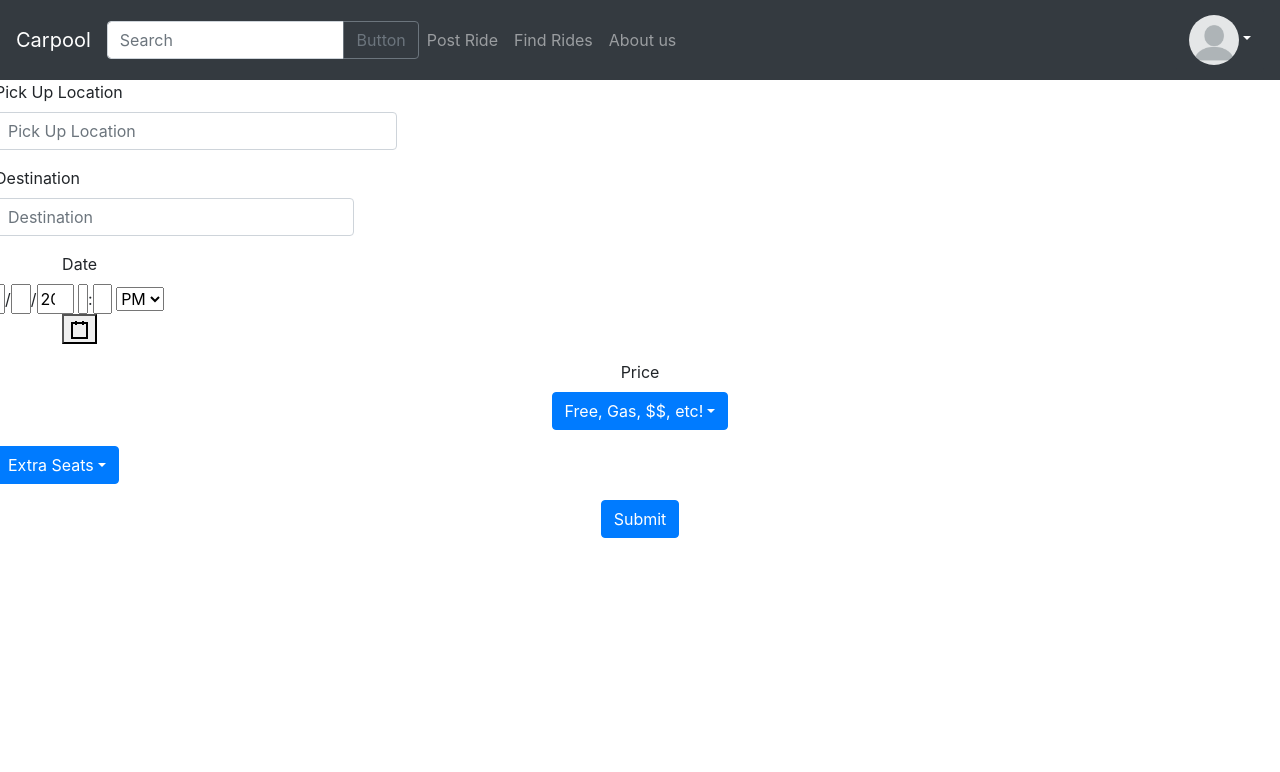
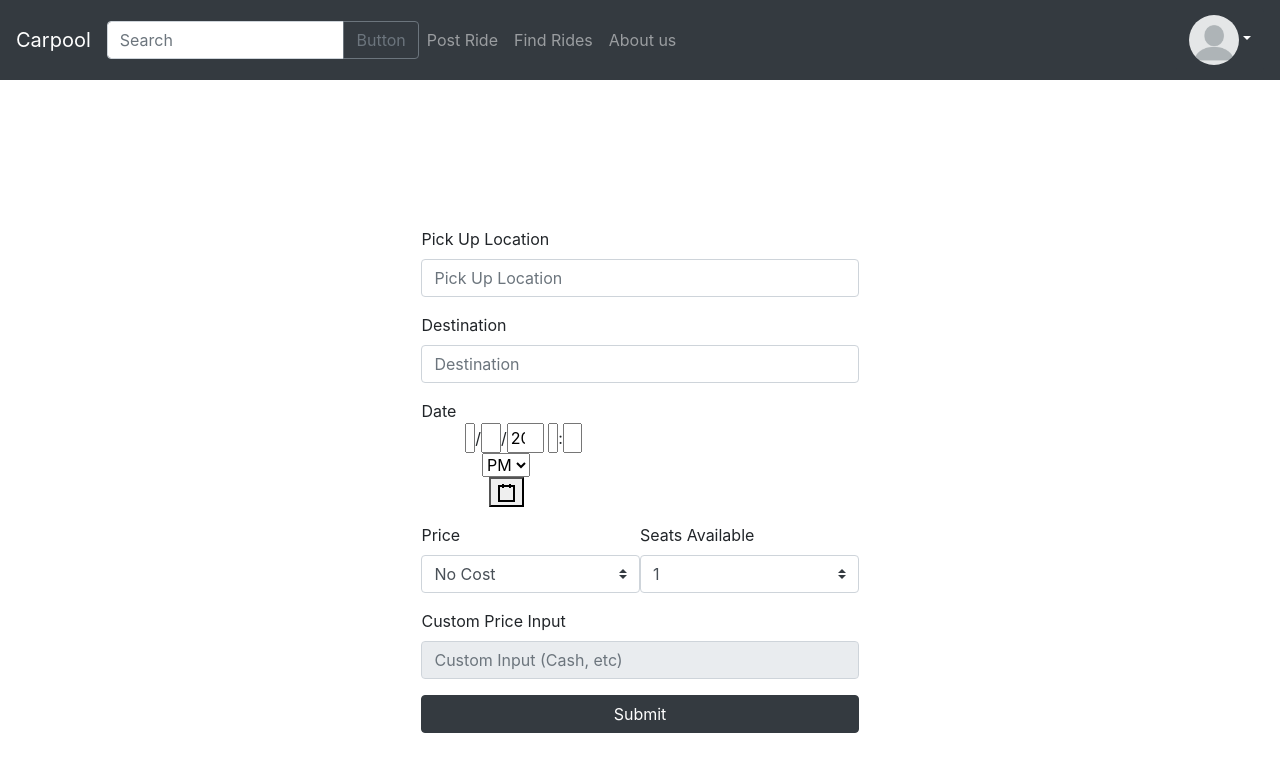
Before and after one commit to sorkinl/Carpool3.0, a React (Create React App) app: page /createtrip in a window 1280 px wide. Shown: the top 772 px of the page. Built offline with nearby package versions, Linux system fonts and the light colour scheme.

Commit message:
Create trip style

```diff
--- a/src/components/CreateTrip/CreateTrip.jsx
+++ b/src/components/CreateTrip/CreateTrip.jsx
@@ -6,6 +6,8 @@ import DateTimePicker from 'react-datetime-picker'
 const CreateTrip =()=>{
     const [date, setDate] = useState(new Date())
     const [price, setPrice] = useState("Free, Gas, $$, etc!")
+    const [customPriceDisabled, setCustomPrice] = useState(true)
+    const [customPriceValue, setCustomPriceValue] = useState("")
 
     const maxDate=()=>{
         var date = new Date(new Date());
@@ -14,10 +16,13 @@ const CreateTrip =()=>{
     }
     //changing dropdownButton resets custom form values
     const onItemClick=(x)=>{
-        console.log(x)
-        console.log(x.target)
-        console.log(x.target.text)
-        setPrice(x.target.text)
+        if(x.target.value !=="Custom Input (Cash, etc)"){
+            setPrice(x.target.value)
+            setCustomPrice(true)
+            setCustomPriceValue("")
+        }else{
+            setCustomPrice(false)
+        }
     }
 
     const onCustomPriceChange=(x)=>{
@@ -25,27 +30,28 @@ const CreateTrip =()=>{
         if(x.target.value.length===0) {setPrice("Free, Gas, $$, etc!")}
     }
     return(
-        <div width="100">
+        <div className="vh-100 d-flex align-items-center justify-content-center">
         <Form>
         <Form.Row>
-            <Form.Group>
+            <Form.Group style={{width:"100%"}}>
             <Form.Label className="float-left">Pick Up Location</Form.Label>
             <Form.Control placeholder="Pick Up Location" />
             </Form.Group>
         </Form.Row>
 
         <Form.Row>
-            <Form.Group>
+            <Form.Group style={{width:"100%"}}>
             <Form.Label className="float-left">Destination</Form.Label>
             <Form.Control placeholder="Destination" />
             </Form.Group>
         </Form.Row>
 
         <Form.Row>
-            <Form.Group>
-            <Form.Label>Date</Form.Label>
+            <Form.Group >
+            <Form.Label className="float-left">Date</Form.Label> <br/>
 
                 <DateTimePicker
+
                     value = {date}
                     onChange={(value)=>setDate(value)}
                     clearIcon={null}
@@ -57,35 +63,43 @@ const CreateTrip =()=>{
             </Form.Group>
         </Form.Row>
 
-        <Form.Group controlId="formGridAddress2">
-            <Form.Label>Price</Form.Label>
-            <DropdownButton title={price}>
-
-                <Dropdown.Item onSelect={(_,x)=>onItemClick(x)}>No Cost</Dropdown.Item>
-                <Dropdown.Item onSelect={(_,x)=>onItemClick(x)}>Gas Fee</Dropdown.Item>
-                <Dropdown.Divider />
-                {/* <Dropdown.Item }>Custom Input (Cash, etc)</Dropdown.Item> */}
-                <Form.Control
-                    placeholder = "Custom Input (Cash, etc)"
-                    onChange={(x)=> onCustomPriceChange(x) }/>
-            </DropdownButton>
-        </Form.Group>
 
 
-        <Form.Group controlId="formGridAddress2">
-            <Form.Row>
-                <DropdownButton id="dropdown-basic-button" title="Extra Seats">
-                    <Dropdown.Item >1</Dropdown.Item>
-                    <Dropdown.Item >2</Dropdown.Item>
-                    <Dropdown.Item >3</Dropdown.Item>
-                </DropdownButton>
-            </Form.Row>
-        </Form.Group>
 
+        <Form.Row>
+            <Form.Group className="" style={{width:"50%"}} controlId="formGridAddress2">
+                <Form.Label className="float-left">Price</Form.Label>
+                <Form.Control as="select" custom onChange = {(x)=>onItemClick(x)}>
+                    <option>No Cost</option>
+                    <option>Gas Fee</option>
+                    <option>Custom Input (Cash, etc)</option>
+                </Form.Control>
+            </Form.Group>
+            <Form.Group className="" style={{width:"50%"}} controlId="formGridAddress2">
+                <Form.Label className="float-left">Seats Available</Form.Label>
+                <Form.Control as="select" custom onChange = {(x)=>setPrice(x.target.value)}>
+                    <option>1</option>
+                    <option>2</option>
+                    <option>3</option>
+                    <option>4</option>
+                </Form.Control>
+            </Form.Group>
 
-        <Button variant="primary" type="submit">
-            Submit
-        </Button>
+        </Form.Row>
+
+        <Form.Row>
+            <Form.Group style={{width:"100%"}}>
+            <Form.Label className="float-left">Custom Price Input</Form.Label>
+            <Form.Control placeholder="Custom Input (Cash, etc)"  disabled={customPriceDisabled} onChange={(x)=>setCustomPriceValue(x.target.value)} value = {customPriceValue}/>
+            </Form.Group>
+        </Form.Row>
+
+        <Form.Row>
+            <Button variant="dark" type="submit" style={{width:"100%"}}>
+                Submit
+            </Button>
+        </Form.Row>
+
         </Form>
         </div>
 
```
